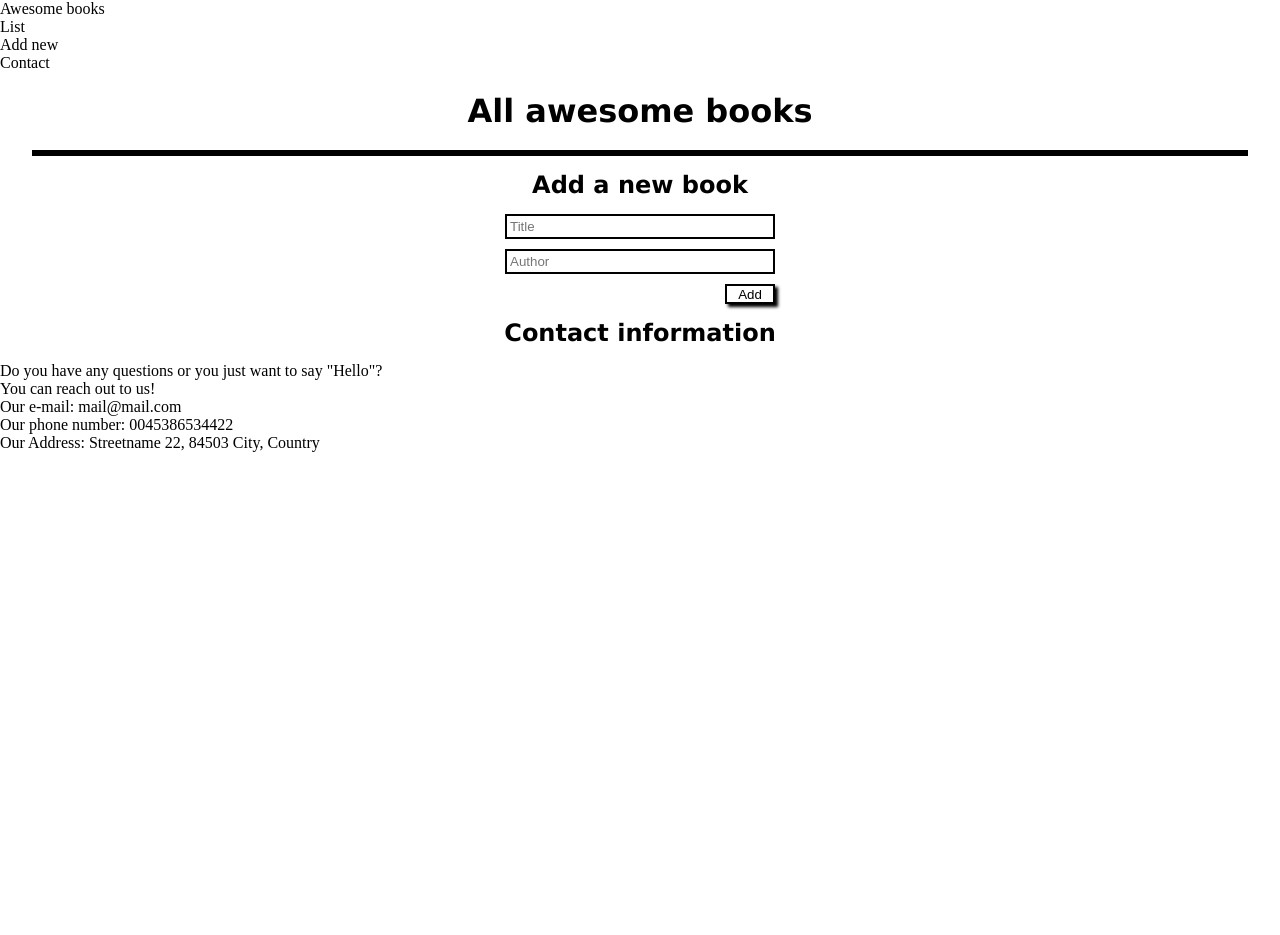
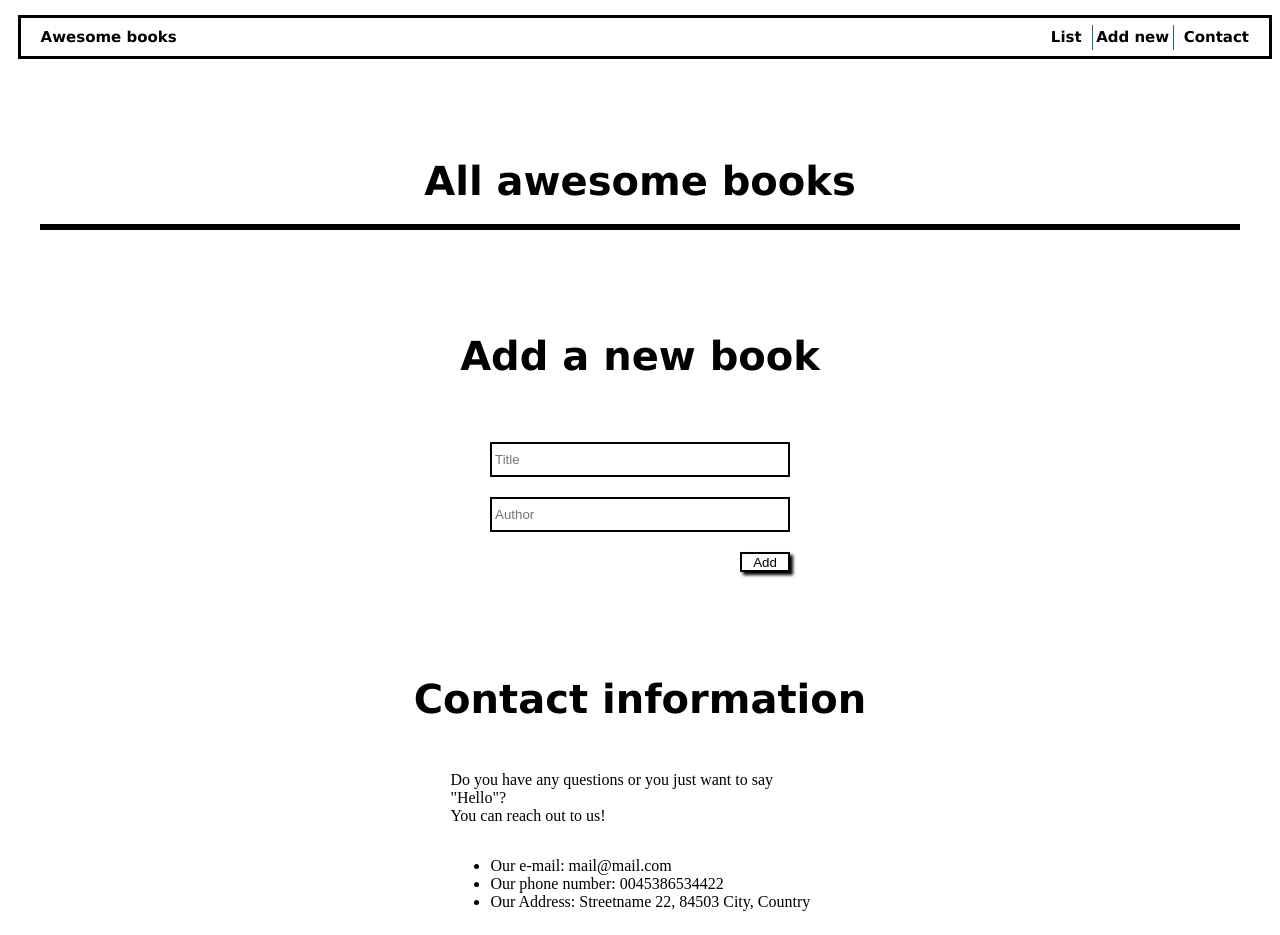
Before and after one commit to Alejandro-Bernal-M/Awesome-books, a plain HTML site: page index.html in a window 1280 px wide. Before the commit the page ends 800 px from the top, so only its background shows below. Drawn offline with Linux system fonts and the light colour scheme.

Commit message:
Correction on styles and add styles to nav-bar

```diff
--- a/styles.css
+++ b/styles.css
@@ -1,20 +1,22 @@
 * {
   box-sizing: border-box;
+}
+
+html {
+  padding: 0;
   margin: 0;
-  padding: 0;
 }
 
 .add-form,
 .books-holder {
   display: flex;
   flex-direction: column;
-  margin-left: 10px;
   justify-content: flex-start;
 }
 
 h1 {
   font-family: 'Lucida Sans', sans-serif;
-  font-size: 2rem;
+  font-size: 2.5rem;
   text-align: center;
   margin: 20px auto;
   width: 80%;
@@ -39,6 +41,8 @@ h1 {
   list-style: none;
   display: flex;
   align-items: center;
+  margin: 0;
+  padding: 0;
 }
 
 .books-div > ul > li {
@@ -72,22 +76,23 @@ h1 {
 }
 
 h2 {
+  width: 80%;
+  font-family: 'Lucida Sans', sans-serif;
+  font-size: 2.5rem;
   text-align: center;
-  width: 80%;
-  margin: 15px auto;
-  font-family: 'Lucida Sans', sans-serif;
 }
 
 .add-form {
-  width: 270px;
+  width: 300px;
   height: auto;
-  margin: 0 auto;
-  gap: 10px;
+  gap: 20px;
   align-items: flex-end;
+  margin-top: 30px;
 }
 
 .add-form > label > input {
-  width: 270px;
+  width: 300px;
+  height: 35px;
   border: 2px solid black;
   padding: 3px;
 }
@@ -103,3 +108,84 @@ h2 {
 .button-remove {
   box-shadow: 3px 3px 3px black;
 }
+
+header {
+  width: 100%;
+  height: 60px;
+  display: flex;
+  flex-direction: column;
+  align-items: flex-end;
+}
+
+.nav-bar {
+  display: flex;
+  justify-content: space-between;
+  align-items: center;
+  width: 98%;
+  height: 44px;
+  top: 5px;
+  margin: 10px auto;
+  border: 3px solid black;
+  position: fixed;
+  padding: 0 20px;
+}
+
+.nav-a,
+.li-nav > a {
+  text-decoration: none;
+  font-family: 'Lucida Sans', sans-serif;
+  font-size: 15px;
+  color: black;
+  font-weight: bold;
+  cursor: pointer;
+}
+
+.ul-nav {
+  display: flex;
+  list-style: none;
+  padding: 0;
+  gap: 10px;
+}
+
+.li-nav {
+  height: 25px;
+  display: flex;
+  align-items: center;
+  justify-content: center;
+}
+
+.li-add {
+  border-left: 1px solid rgb(26, 111, 126);
+  border-right: 1px solid rgb(26, 111, 126);
+  width: 82px;
+}
+
+.date {
+  display: inline;
+  position: relative;
+  top: 54px;
+  margin: 0;
+}
+
+section {
+  margin-top: 70px;
+  display: flex;
+  flex-direction: column;
+  align-items: center;
+}
+
+.hide {
+  display: none;
+}
+
+.contact {
+  padding: 0 20%;
+}
+
+.contact-p {
+  width: 50%;
+}
+
+.contact-information {
+  width: 50%;
+}
```
